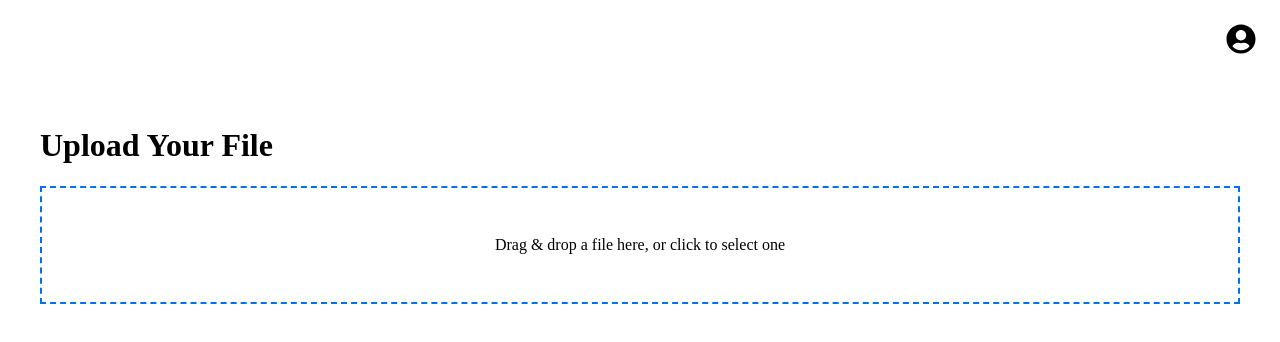
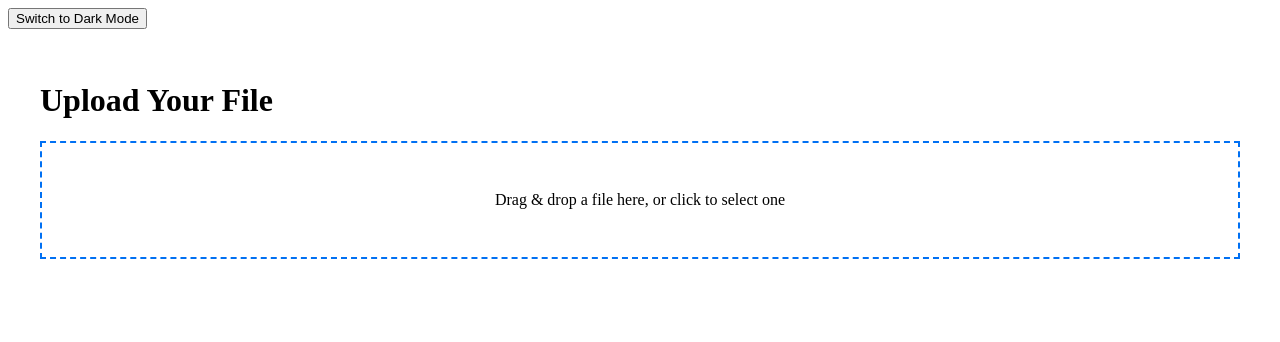
Before and after one commit to MarwanRTX/Analysis-Geek, a Next.js app: page / in a window 1280 px wide. Shown: the top 342 px of the page. Built offline with nearby package versions, Linux system fonts and the light colour scheme.

Commit message:
Update Navbar.tsx

```diff
--- a/src/app/components/Navbar.tsx
+++ b/src/app/components/Navbar.tsx
@@ -1,39 +1,17 @@
-// app/components/Navbar.tsx
+// app/components/ThemeToggleButton.tsx
 "use client";
 
-import { useState } from "react";
-import { FaUserCircle } from "react-icons/fa";
+import { useTheme } from "next-themes";
 
-const Navbar = () => {
-  const [menuOpen, setMenuOpen] = useState(false);
+export default function ThemeToggleButton() {
+  const { theme, setTheme } = useTheme();
 
   return (
-    <nav style={{ position: "relative", padding: "1rem" }}>
-      <div style={{ textAlign: "right" }}>
-        <div onClick={() => setMenuOpen(!menuOpen)} style={{ display: "inline-block", cursor: "pointer" }}>
-          <FaUserCircle size={30} />
-        </div>
-        {menuOpen && (
-          <div
-            style={{
-              position: "absolute",
-              right: 0,
-              top: "2rem",
-              background: "#fff",
-              padding: "1rem",
-              borderRadius: "5px",
-              boxShadow: "0px 4px 8px rgba(0, 0, 0, 0.1)",
-            }}
-          >
-            <ul style={{ listStyle: "none", padding: 0, margin: 0 }}>
-              <li>Switch to Light Mode</li>
-              <li>Go to Account</li>
-            </ul>
-          </div>
-        )}
-      </div>
-    </nav>
+    <button
+      onClick={() => setTheme(theme === "dark" ? "light" : "dark")}
+      className="p-2 rounded"
+    >
+      {theme === "dark" ? "Switch to Light Mode" : "Switch to Dark Mode"}
+    </button>
   );
-};
-
-export default Navbar;
+}
```
